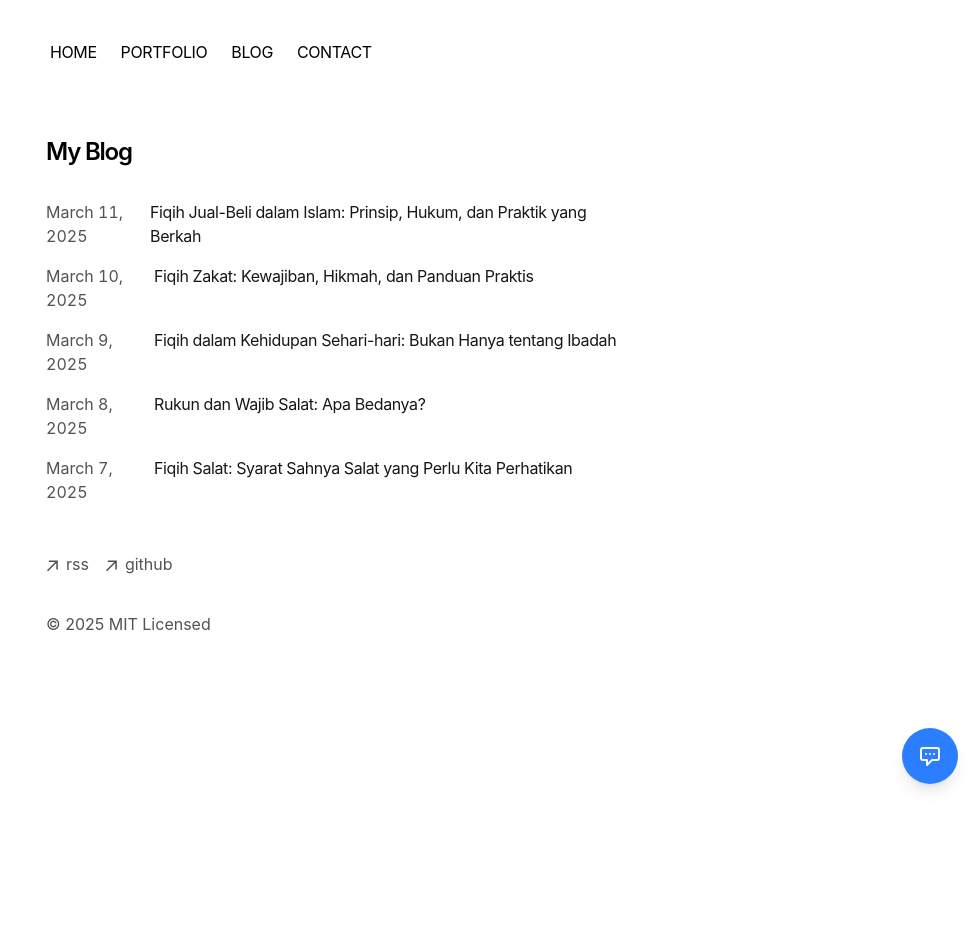
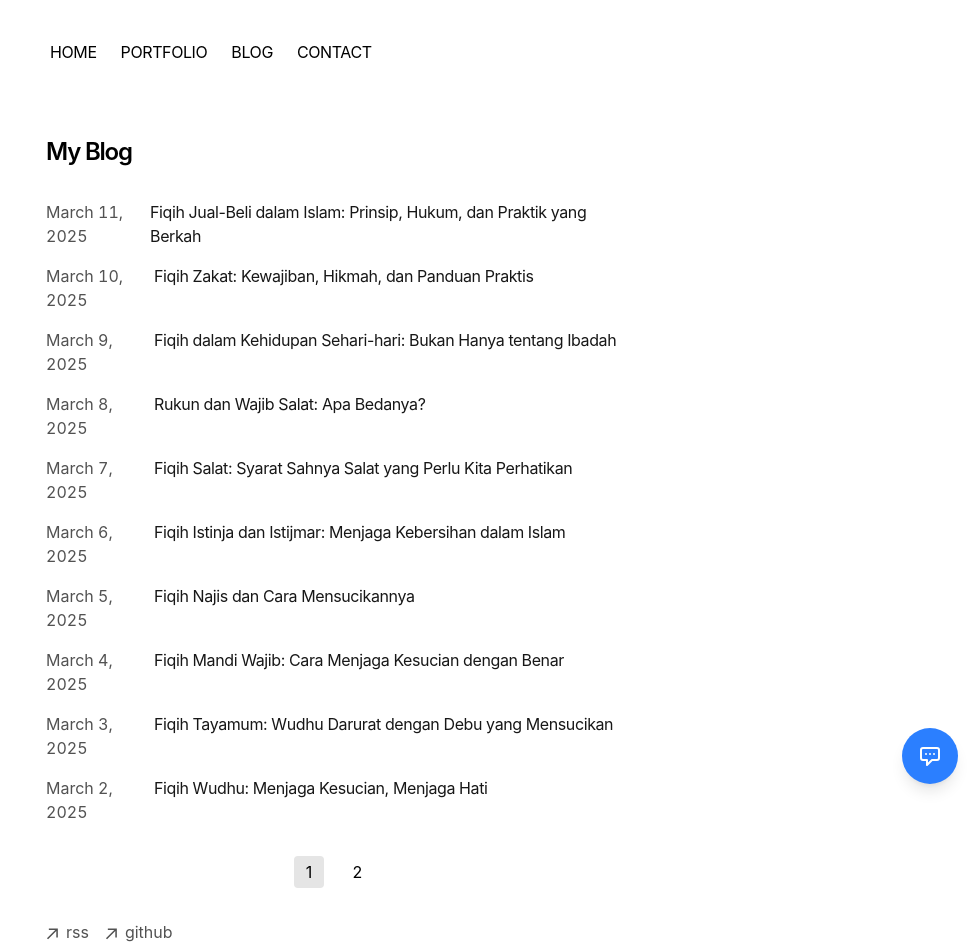
Before and after one commit to abamakbar07/personal-web, a Next.js app: page /blog in a window 1280 px wide. Shown: the top 952 px of the page, without its empty margins (306-1280 px from the left). Before the commit the page ends 800 px from the top, so only its background shows below. Built offline with nearby package versions, Linux system fonts and the light colour scheme.

Commit message:
feat(blog): add pagination and limit functionality to BlogPosts
Introduce pagination and limit functionality to the BlogPosts component to allow displaying a specific number of posts or paginating through all posts. This improves user experience by enabling easier navigation through blog content.

```diff
--- a/app/blog/page.tsx
+++ b/app/blog/page.tsx
@@ -1,18 +1,22 @@
+
 import { BlogPosts } from 'app/components/posts'
 import { getContent } from 'app/utils/content'
+import { useSearchParams } from 'next/navigation'
 
 export const metadata = {
   title: getContent('blog', 'title'),
   description: getContent('blog', 'description'),
 }
 
-export default function Page() {
+export default function Page({ searchParams }) {
+  const currentPage = Number(searchParams.page || '1')
+
   return (
     <section>
       <h1 className="font-semibold text-2xl mb-8 tracking-tighter">
         {getContent('blog', 'title')}
       </h1>
-      <BlogPosts />
+      <BlogPosts page={currentPage} limit={undefined} />
     </section>
   )
 }
--- a/app/components/posts.tsx
+++ b/app/components/posts.tsx
@@ -1,22 +1,28 @@
 import Link from 'next/link'
 import { formatDate, getBlogPosts } from 'app/blog/utils'
 
-export function BlogPosts() {
+export function BlogPosts({ limit, page = 1, postsPerPage = 10 }) {
   let allBlogs = getBlogPosts()
+  const totalPosts = allBlogs.length
+  const totalPages = Math.ceil(totalPosts / postsPerPage)
 
-  return (
-    <div>
-      {allBlogs
-        .sort((a, b) => {
-          if (
-            new Date(a.metadata.publishedAt) > new Date(b.metadata.publishedAt)
-          ) {
+  // Sort posts by date (newest first)
+  const sortedBlogs = allBlogs.sort((a, b) => {
+    if (new Date(a.metadata.publishedAt) > new Date(b.metadata.publishedAt)) {
       return -1
     }
     return 1
   })
-        .slice(0, 5) // Limit to 5 latest posts
-        .map((post) => (
+
+  // If limit is provided, just show that many posts
+  // Otherwise, apply pagination
+  const displayedBlogs = limit
+    ? sortedBlogs.slice(0, limit)
+    : sortedBlogs.slice((page - 1) * postsPerPage, page * postsPerPage)
+
+  return (
+    <div>
+      {displayedBlogs.map((post) => (
         <Link
           key={post.slug}
           className="flex flex-col space-y-1 mb-4"
@@ -32,6 +38,20 @@ export function BlogPosts() {
           </div>
         </Link>
       ))}
+
+      {!limit && totalPages > 1 && (
+        <div className="flex justify-center mt-8 space-x-4">
+          {Array.from({ length: totalPages }, (_, i) => i + 1).map((pageNum) => (
+            <Link
+              key={pageNum}
+              href={`/blog?page=${pageNum}`}
+              className={`px-3 py-1 rounded ${page === pageNum ? 'bg-neutral-200 dark:bg-neutral-800' : 'hover:bg-neutral-100 dark:hover:bg-neutral-900'}`}
+            >
+              {pageNum}
+            </Link>
+          ))}
+        </div>
+      )}
     </div>
   )
 }
--- a/app/page.tsx
+++ b/app/page.tsx
@@ -20,7 +20,7 @@ export default function Page() {
         <h3 className="mb-8 text-2xl font-semibold tracking-tighter">
           Blogposts
         </h3>
-        <BlogPosts />
+        <BlogPosts limit={5} />
       </div>
     </section>
   );
```
Lines whose indentation alone changed are shown as unchanged.
